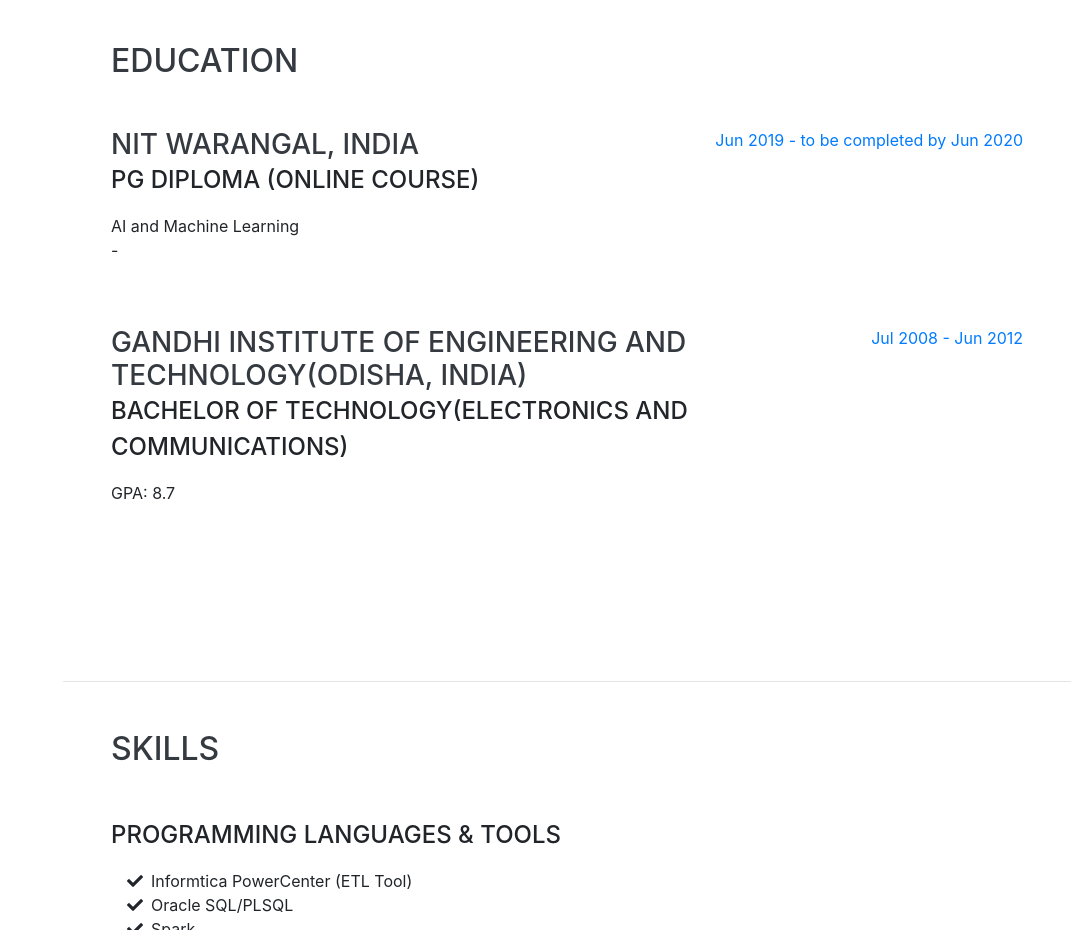
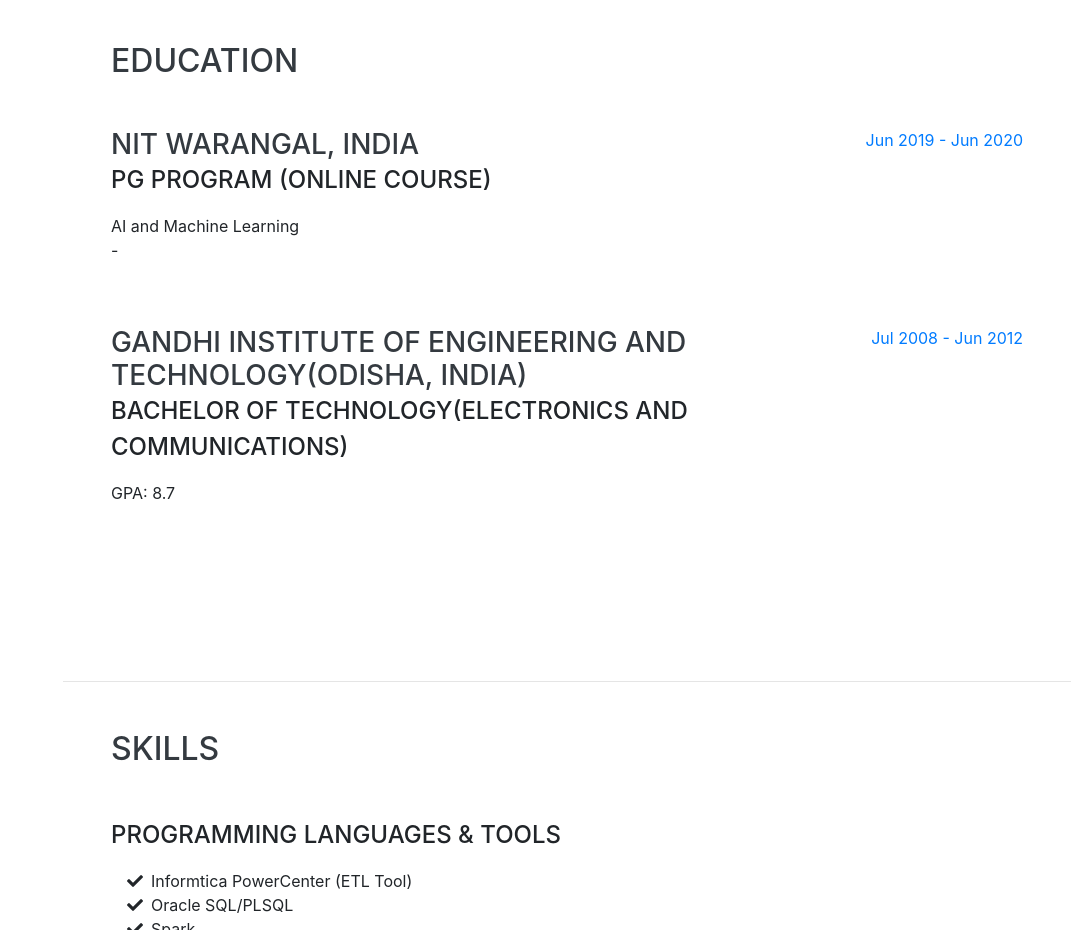
Before and after one commit to ambarishmeher/ambarish.meher, a website with bundled scripts: page index.html in a window 1280 px wide. Shown: the part 3400-4330 px from the top of the page, without its empty margins (209-1280 px from the left). Built offline with nearby package versions, Linux system fonts and the light colour scheme; a web font is replaced by a local one.

Commit message:
Update index.html

```diff
--- a/index.html
+++ b/index.html
@@ -171,12 +171,12 @@
         <div class="resume-item d-flex flex-column flex-md-row justify-content-between mb-5">
           <div class="resume-content">
             <h3 class="mb-0">NIT Warangal, India</h3>
-            <div class="subheading mb-3">PG Diploma (Online Course)</div>
+            <div class="subheading mb-3">PG Program (Online Course)</div>
             <div>AI and Machine Learning</div>
             <p>-</p>
           </div>
           <div class="resume-date text-md-right">
-            <span class="text-primary">Jun 2019 - to be completed by Jun 2020</span>
+            <span class="text-primary">Jun 2019 - Jun 2020</span>
           </div>
         </div>
 
```
